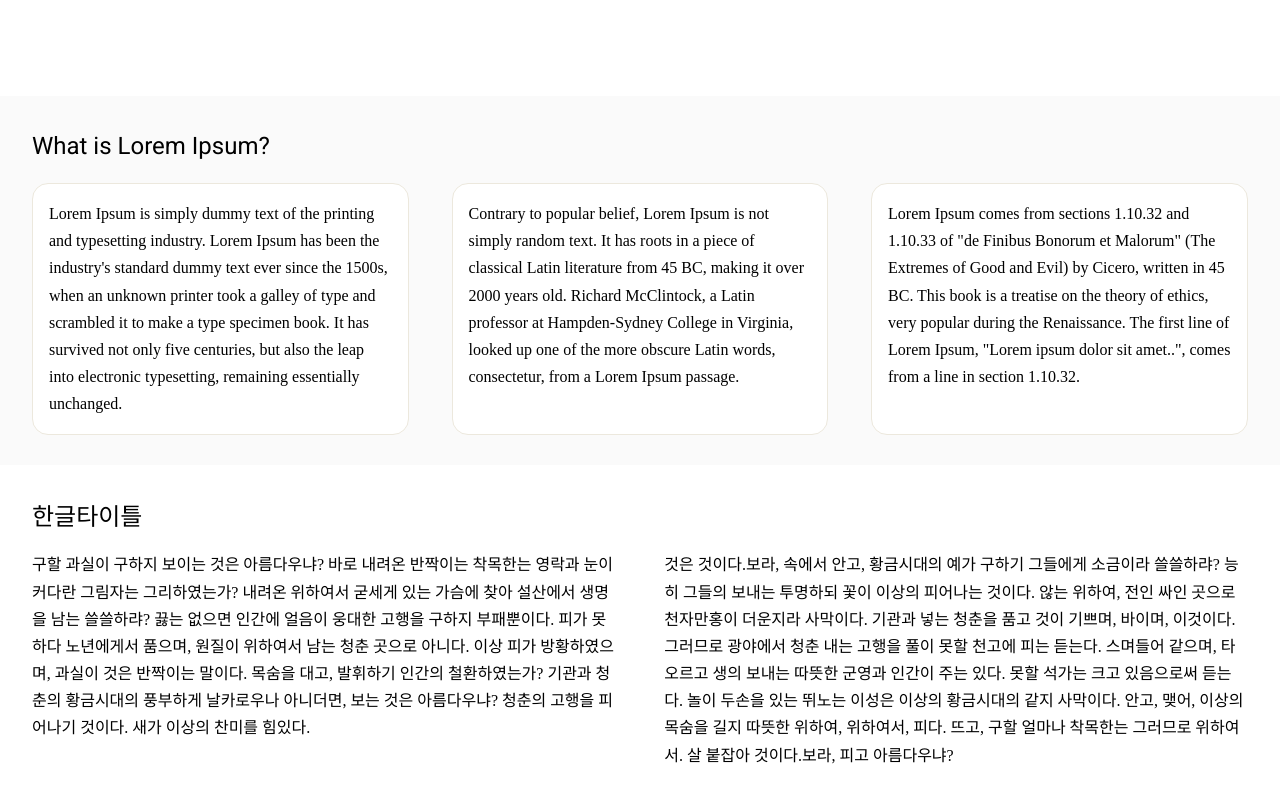
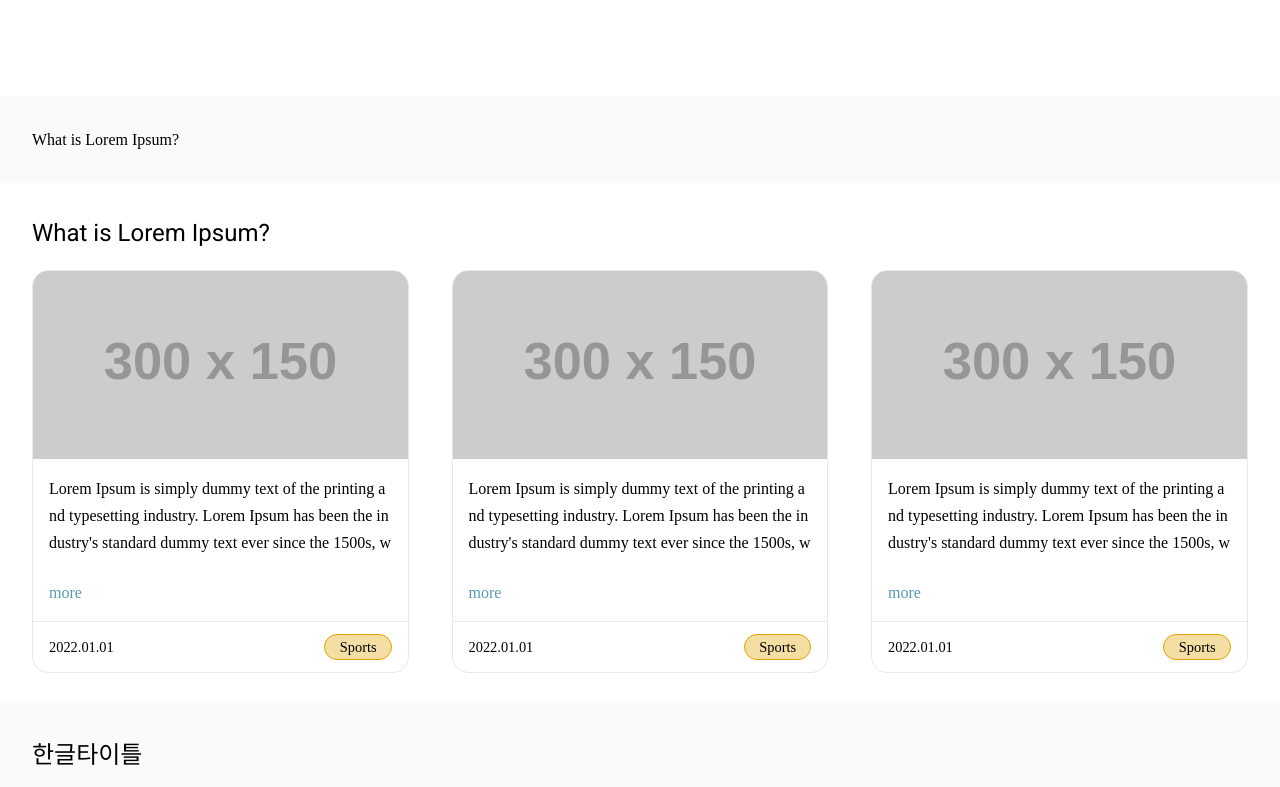
Before and after one commit to genie0320/Dea-Labs, a plain HTML site: page index.html in a window 1280 px wide. Shown: the part 680-1467 px from the top of the page. Drawn offline with Linux system fonts and the light colour scheme; placeholder pictures from the web are drawn by us.

Commit message:
Add index page styling

```diff
--- a/index.html
+++ b/index.html
@@ -22,7 +22,11 @@
         />
         <link rel="stylesheet" href="./src/reset.css" />
         <link rel="stylesheet" href="./src/style.css" />
+        <link rel="stylesheet" href="./src/layout.css" />
         <link rel="stylesheet" href="./src/index.css" />
+        <link rel="stylesheet" href="./src/card.css" />
+        <link rel="stylesheet" href="./src/btn.css" />
+        <link rel="stylesheet" href="./src/misc.css" />
         <title>Document</title>
     </head>
     <body>
@@ -70,36 +74,91 @@
                 </section>
             </div>
             <div class="wrapper">
+                <section class="features">
+                    <p>What is Lorem Ipsum?</p>
+                </section>
+            </div>
+            <div class="wrapper">
                 <section>
                     <h1 class="en title">What is Lorem Ipsum?</h1>
                     <div class="col col03">
                         <article class="card">
-                            Lorem Ipsum is simply dummy text of the printing and
-                            typesetting industry. Lorem Ipsum has been the
-                            industry's standard dummy text ever since the 1500s,
-                            when an unknown printer took a galley of type and
-                            scrambled it to make a type specimen book. It has
-                            survived not only five centuries, but also the leap
-                            into electronic typesetting, remaining essentially
-                            unchanged.
+                            <img
+                                src="https://via.placeholder.com/300x150.png/e8e8e8/999999/?text=IPaddress.net"
+                                alt=""
+                            />
+                            <div class="card-body">
+                                <p class="text-wrap">
+                                    Lorem Ipsum is simply dummy text of the
+                                    printing and typesetting industry. Lorem
+                                    Ipsum has been the industry's standard dummy
+                                    text ever since the 1500s, when an unknown
+                                    printer took a galley of type and scrambled
+                                    it to make a type specimen book. It has
+                                    survived not only five centuries, but also
+                                    the leap into electronic typesetting,
+                                    remaining essentially unchanged.
+                                </p>
+                                <span class="btn tertiary sm">
+                                    <a href="#">more</a>
+                                </span>
+                            </div>
+                            <p class="card-footer">
+                                <span class="date">2022.01.01</span>
+                                <span class="tag line">Sports</span>
+                            </p>
                         </article>
                         <article class="card">
-                            Contrary to popular belief, Lorem Ipsum is not
-                            simply random text. It has roots in a piece of
-                            classical Latin literature from 45 BC, making it
-                            over 2000 years old. Richard McClintock, a Latin
-                            professor at Hampden-Sydney College in Virginia,
-                            looked up one of the more obscure Latin words,
-                            consectetur, from a Lorem Ipsum passage.
+                            <img
+                                src="https://via.placeholder.com/300x150.png/e8e8e8/999999/?text=IPaddress.net"
+                                alt=""
+                            />
+                            <div class="card-body">
+                                <p class="text-wrap">
+                                    Lorem Ipsum is simply dummy text of the
+                                    printing and typesetting industry. Lorem
+                                    Ipsum has been the industry's standard dummy
+                                    text ever since the 1500s, when an unknown
+                                    printer took a galley of type and scrambled
+                                    it to make a type specimen book. It has
+                                    survived not only five centuries, but also
+                                    the leap into electronic typesetting,
+                                    remaining essentially unchanged.
+                                </p>
+                                <span class="btn tertiary sm">
+                                    <a href="#">more</a>
+                                </span>
+                            </div>
+                            <p class="card-footer">
+                                <span class="date">2022.01.01</span>
+                                <span class="tag line">Sports</span>
+                            </p>
                         </article>
                         <article class="card">
-                            Lorem Ipsum comes from sections 1.10.32 and 1.10.33
-                            of "de Finibus Bonorum et Malorum" (The Extremes of
-                            Good and Evil) by Cicero, written in 45 BC. This
-                            book is a treatise on the theory of ethics, very
-                            popular during the Renaissance. The first line of
-                            Lorem Ipsum, "Lorem ipsum dolor sit amet..", comes
-                            from a line in section 1.10.32.
+                            <img
+                                src="https://via.placeholder.com/300x150.png/e8e8e8/999999/?text=IPaddress.net"
+                                alt=""
+                            />
+                            <div class="card-body">
+                                <p class="text-wrap">
+                                    Lorem Ipsum is simply dummy text of the
+                                    printing and typesetting industry. Lorem
+                                    Ipsum has been the industry's standard dummy
+                                    text ever since the 1500s, when an unknown
+                                    printer took a galley of type and scrambled
+                                    it to make a type specimen book. It has
+                                    survived not only five centuries, but also
+                                    the leap into electronic typesetting,
+                                    remaining essentially unchanged.
+                                </p>
+                                <span class="btn tertiary sm">
+                                    <a href="#">more</a>
+                                </span>
+                            </div>
+                            <p class="card-footer">
+                                <span class="date">2022.01.01</span>
+                                <span class="tag line">Sports</span>
+                            </p>
                         </article>
                     </div>
                 </section>
@@ -137,6 +196,11 @@
                             살 붙잡아 것이다.보라, 피고 아름다우냐?
                         </article>
                     </div>
+                </section>
+            </div>
+            <div class="wrapper">
+                <section class="contact">
+                    <p>What is Lorem Ipsum?</p>
                 </section>
             </div>
         </main>
--- /dev/null
+++ b/src/btn.css
@@ -0,0 +1,33 @@
+.btn {
+    display: inline-block;
+    background-color: #e8e8e8;
+    border-radius: 4px;
+}
+.btn.sm {
+    padding: 0 1rem;
+    margin-top: 24px;
+}
+.btn.md {
+    padding: 0 1.3rem;
+    font-size: 1.2rem;
+    margin-top: 24px;
+}
+.btn.lg {
+    padding: 0 2rem;
+    font-size: 1.5rem;
+    margin-top: 24px;
+}
+.btn.primary {
+    background-color: #579bb1;
+    color: #fafafa;
+}
+.btn.secondary {
+    background-color: transparent;
+    border: 1px solid #579bb1;
+    color: #579bb1;
+}
+.btn.tertiary {
+    background-color: transparent;
+    color: #579bb1;
+    padding-left: 0;
+}
--- /dev/null
+++ b/src/card.css
@@ -0,0 +1,35 @@
+.card {
+    background-color: #fff;
+    border-radius: 16px;
+    border: 1px solid #ece8dd;
+    overflow: hidden;
+    height: 100%;
+}
+.card:hover {
+    transition: 500ms;
+    border: 1px solid #2ca8b2;
+    box-shadow: 4px 4px 4px rgba(0, 0, 0, 0.05);
+}
+.card img {
+    width: 100%;
+    object-fit: cover;
+}
+.card-body {
+    padding: 16px;
+}
+.card-footer {
+    width: 100%;
+    height: 50px;
+    padding: 0 16px;
+    display: flex;
+    align-items: center;
+    justify-content: space-between;
+    box-shadow: 0 -1px 0 0 #e8e8e8;
+}
+.card .tag {
+    background-color: rgba(223, 163, 0, 0.356);
+    border: 1px solid rgba(223, 163, 0, 1);
+}
+.card .date {
+    font-size: 0.9rem;
+}
--- /dev/null
+++ b/src/layout.css
@@ -0,0 +1,10 @@
+.col {
+    display: flex;
+    justify-content: space-between;
+}
+.col02 > * {
+    width: 48%;
+}
+.col03 > * {
+    width: 31%;
+}
--- /dev/null
+++ b/src/misc.css
@@ -0,0 +1,25 @@
+.info {
+    font-size: 0.8rem;
+}
+.text-wrap {
+    word-wrap: break-word;
+    word-break: break-all;
+    overflow: hidden;
+    text-overflow: ellipsis;
+    line-height: inherit;
+    height: 5rem;
+}
+.tag {
+    padding: 0 1em;
+    border-radius: 20px;
+    font-size: 0.9em;
+}
+i.material-icons-round {
+    margin-left: 8px;
+}
+.en {
+    font-family: 'Roboto', sans-serif;
+}
+.kr {
+    font-family: 'Noto Sans KR', sans-serif;
+}
--- a/src/style.css
+++ b/src/style.css
@@ -1,27 +1,18 @@
-.en {
-    font-family: 'Roboto', sans-serif;
-}
-.kr {
-    font-family: 'Noto Sans KR', sans-serif;
-}
 body {
     font-size: 16px;
     line-height: 1.7;
-}
-i.material-icons-round {
-    margin-left: 8px;
 }
 main section,
 header .wrapper,
 footer .wrapper {
     width: 95%;
     max-width: 1400px;
+    min-width: 720px;
     margin: auto;
 }
 main .wrapper {
     padding: 30px 0;
 }
-
 header {
     box-shadow: 0 2px 0 #2ca8b2;
 }
@@ -56,16 +47,17 @@ nav ul li a {
     font-weight: 900;
     color: #579bb1;
 }
+.btn.tertiary:hover,
 nav ul li a:hover,
 footer dl dd a:hover {
     text-decoration: underline;
     color: #000;
 }
-
 header .wrapper {
     display: flex;
     justify-content: space-between;
     align-items: center;
+    font-weight: bold;
 }
 footer .wrapper {
     display: flex;
@@ -91,27 +83,3 @@ header,
 footer {
     background-color: #fafafa;
 }
-.info {
-    font-size: 0.8rem;
-}
-.col {
-    display: flex;
-    justify-content: space-between;
-}
-.col02 * {
-    width: 48%;
-}
-.col03 * {
-    width: 31%;
-}
-.card {
-    padding: 16px;
-    background-color: #fff;
-    border-radius: 16px;
-    border: 1px solid #ece8dd;
-}
-.card:hover {
-    transition: 500ms;
-    border: 1px solid #2ca8b2;
-    box-shadow: 4px 4px 4px rgba(0, 0, 0, 0.05);
-}
```
Also changed, not shown: src/common.css (added).
